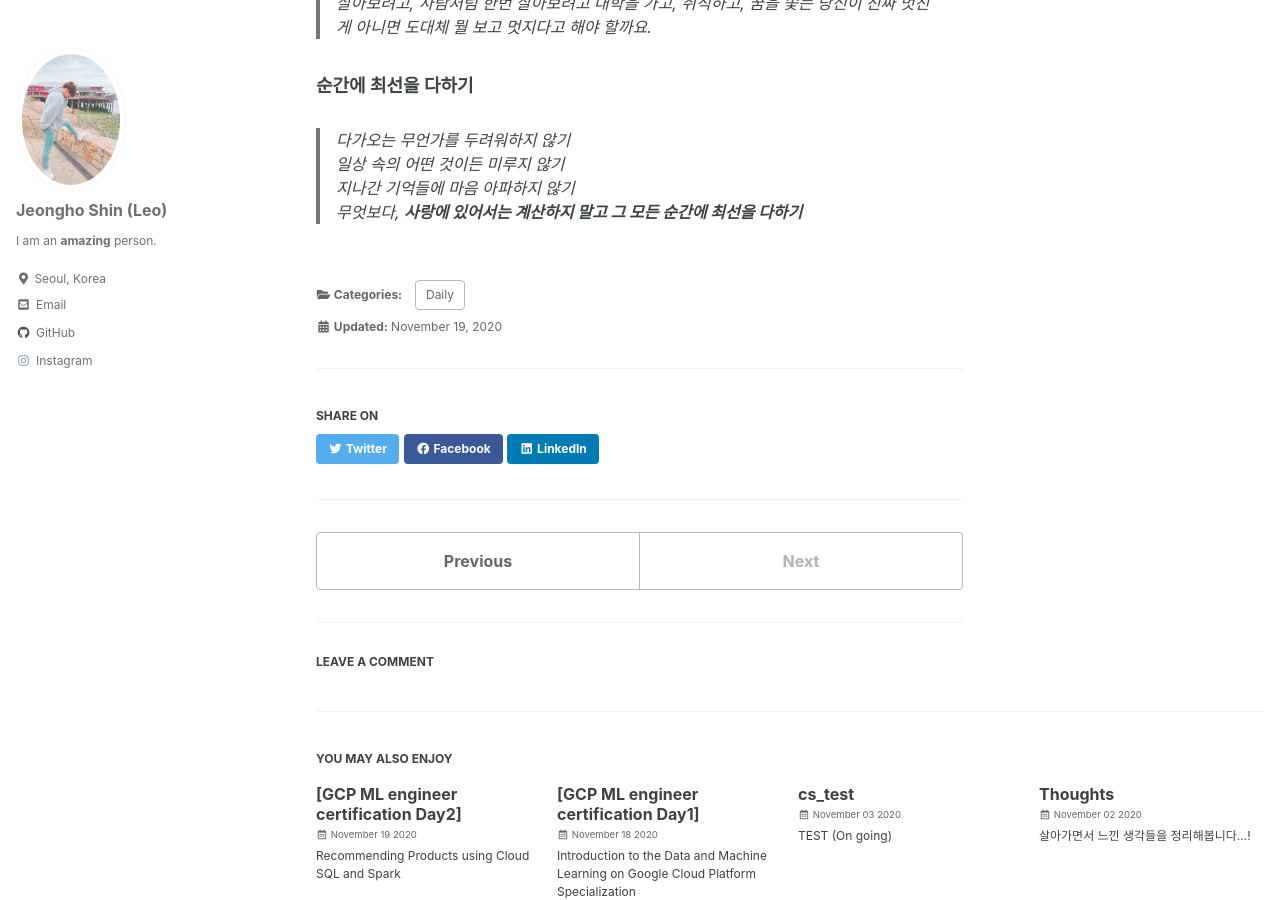
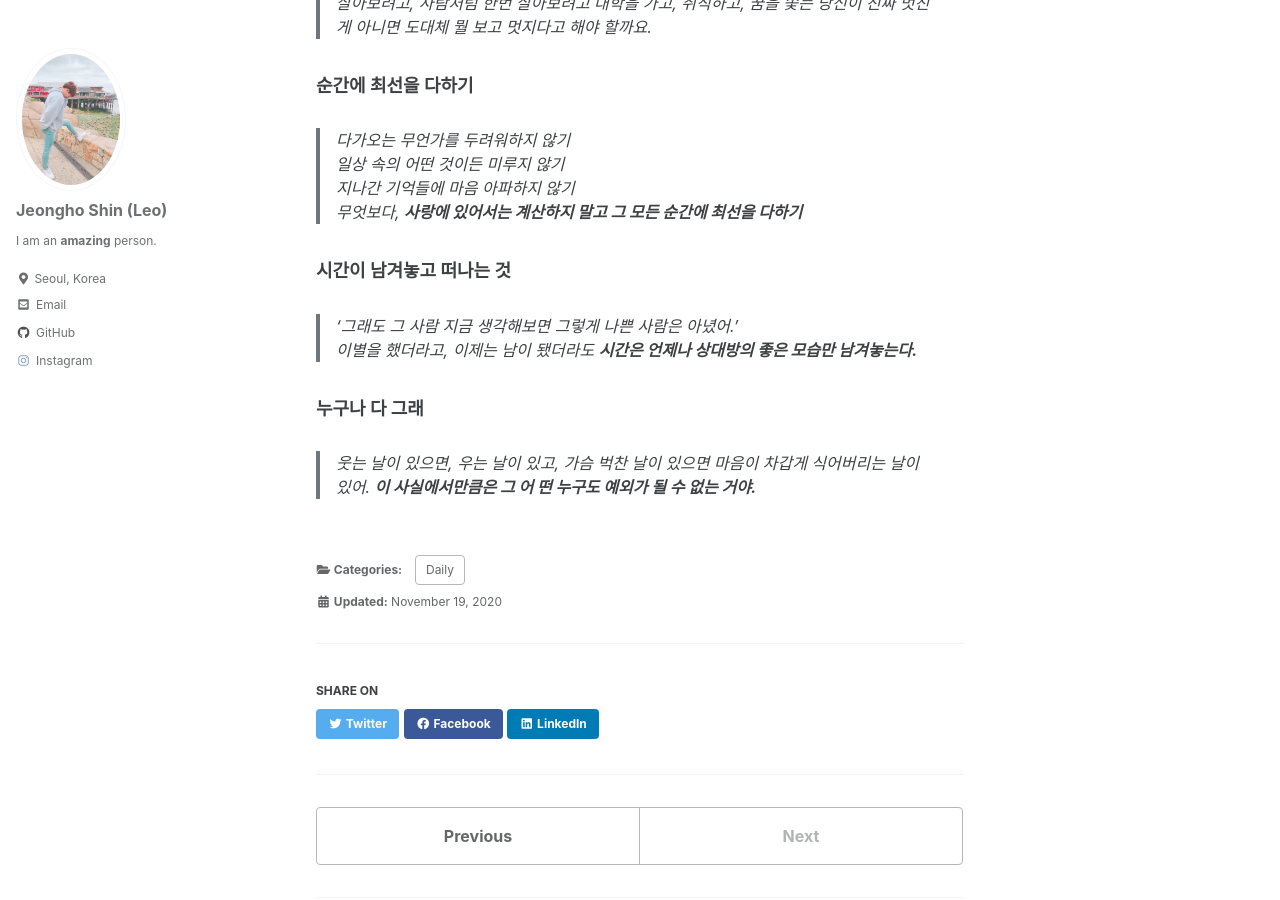
Before and after one commit to mlleo/mlleo.github.io, a Jekyll site: the page built from _posts/2020-11-19-book_review_1.md, in a window 1280 px wide and 900 px high, scrolled down 589 px. Built offline with Jekyll 4.4.1, drawn with Linux system fonts in a browser that asks for light colours; cached includes are drawn as plain includes; comment, search, counter and statistics services are not loaded.

Commit message:
Update 2020-11-19-book_review_1.md

```diff
--- a/_posts/2020-11-19-book_review_1.md
+++ b/_posts/2020-11-19-book_review_1.md
@@ -24,3 +24,11 @@ use_math: true # MathJax On
 > 일상 속의 어떤 것이든 미루지 않기 <br>
 > 지나간 기억들에 마음 아파하지 않기 <br>
 > 무엇보다, ***사랑에 있어서는 계산하지 말고 그 모든 순간에 최선을 다하기***
+
+### 시간이 남겨놓고 떠나는 것
+> '그래도 그 사람 지금 생각해보면 그렇게 나쁜 사람은 아녔어.' <br>
+> 이별을 했더라고, 이제는 남이 됐더라도 ***시간은 언제나 상대방의 좋은 모습만 남겨놓는다.***
+
+### 누구나 다 그래
+> 웃는 날이 있으면, 우는 날이 있고, 가슴 벅찬 날이 있으면 마음이 차갑게 식어버리는 날이 있어.
+> ***이 사실에서만큼은 그 어 떤 누구도 예외가 될 수 없는 거야.***
```
